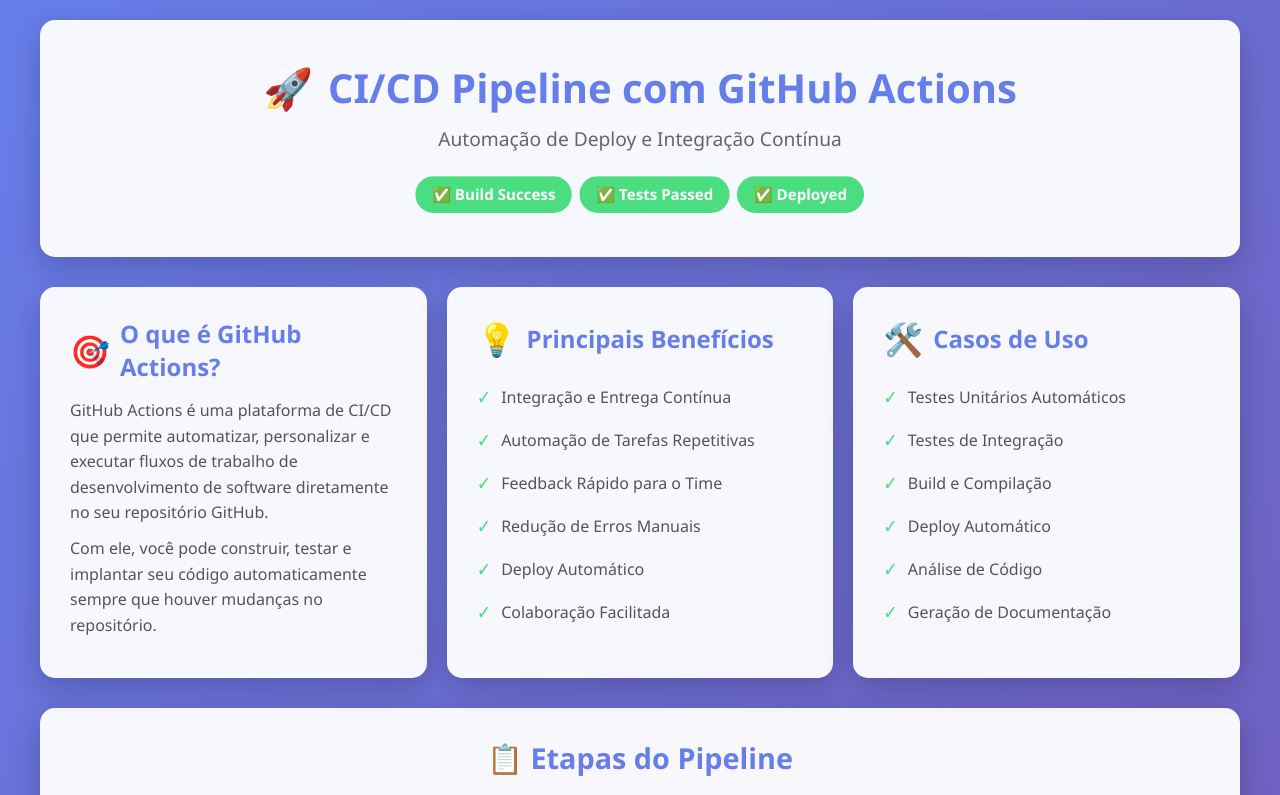
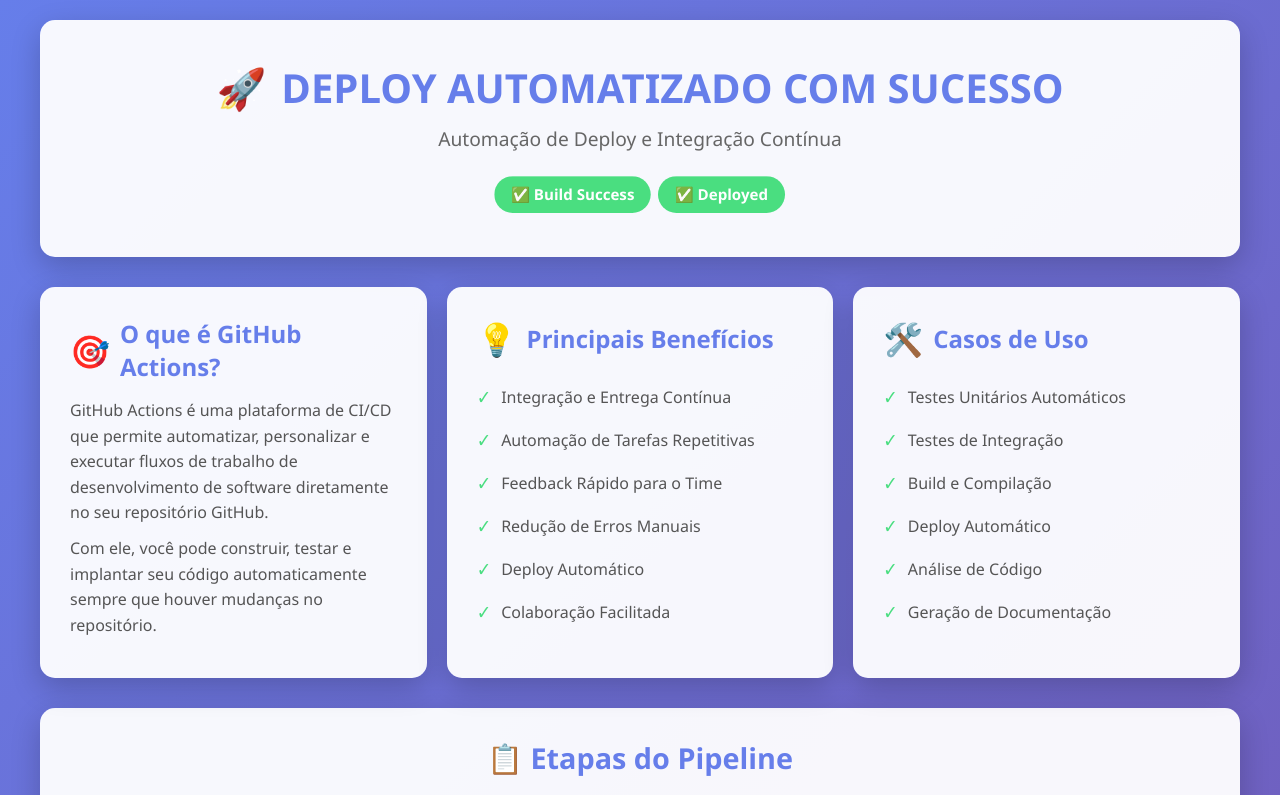
Before and after one commit to ZeAlysson/PipelineActions, a website: page index.html in a window 1280 px wide. Shown: the top 795 px of the page. Drawn offline with Linux system fonts and the light colour scheme.

Commit message:
teste deploy

```diff
--- a/index.html
+++ b/index.html
@@ -270,12 +270,11 @@
         <header>
             <h1>
                 <span>🚀</span>
-                CI/CD Pipeline com GitHub Actions
+                DEPLOY AUTOMATIZADO COM SUCESSO
             </h1>
             <p class="subtitle">Automação de Deploy e Integração Contínua</p>
             <div>
                 <span class="badge">✅ Build Success</span>
-                <span class="badge">✅ Tests Passed</span>
                 <span class="badge">✅ Deployed</span>
             </div>
         </header>
```
Also changed, not shown: .github/workflows/ci-cd.yaml, .github/workflows/static.yml (deleted).
